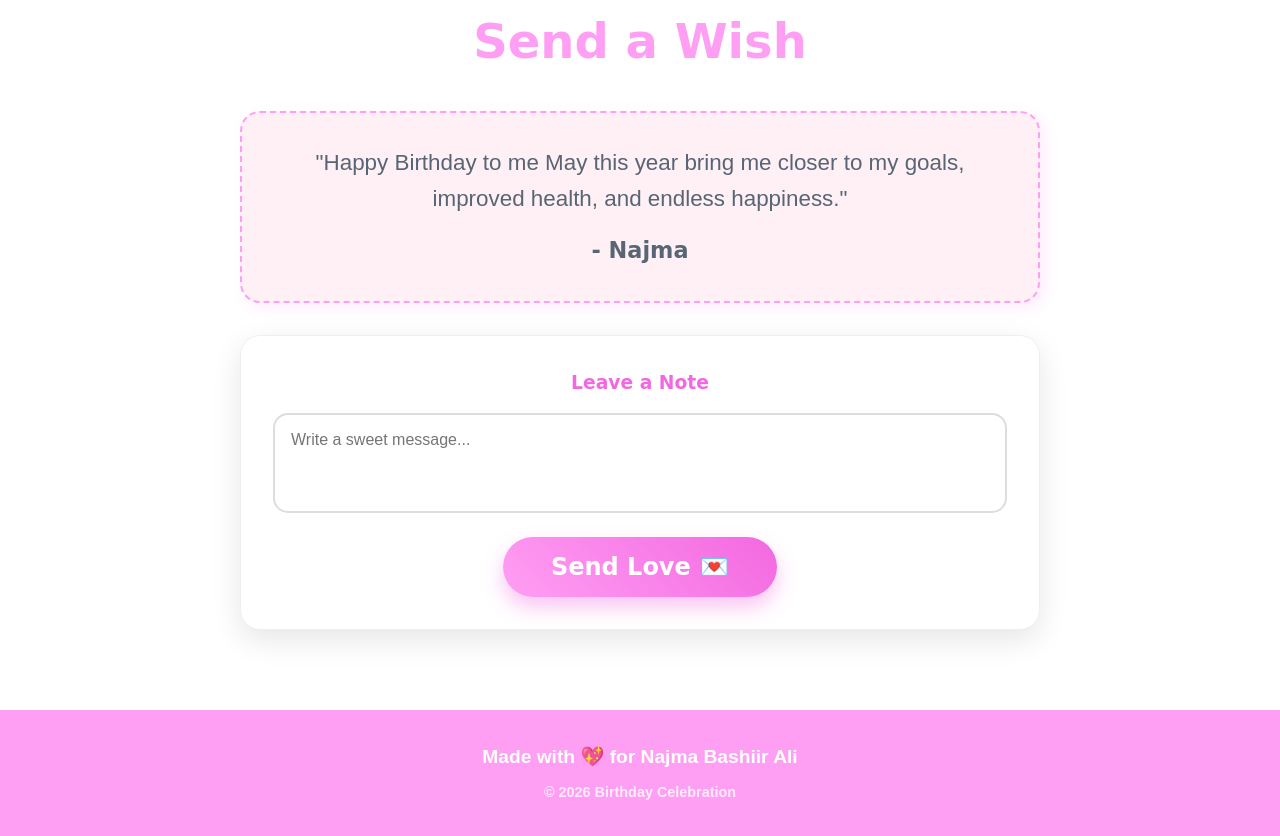
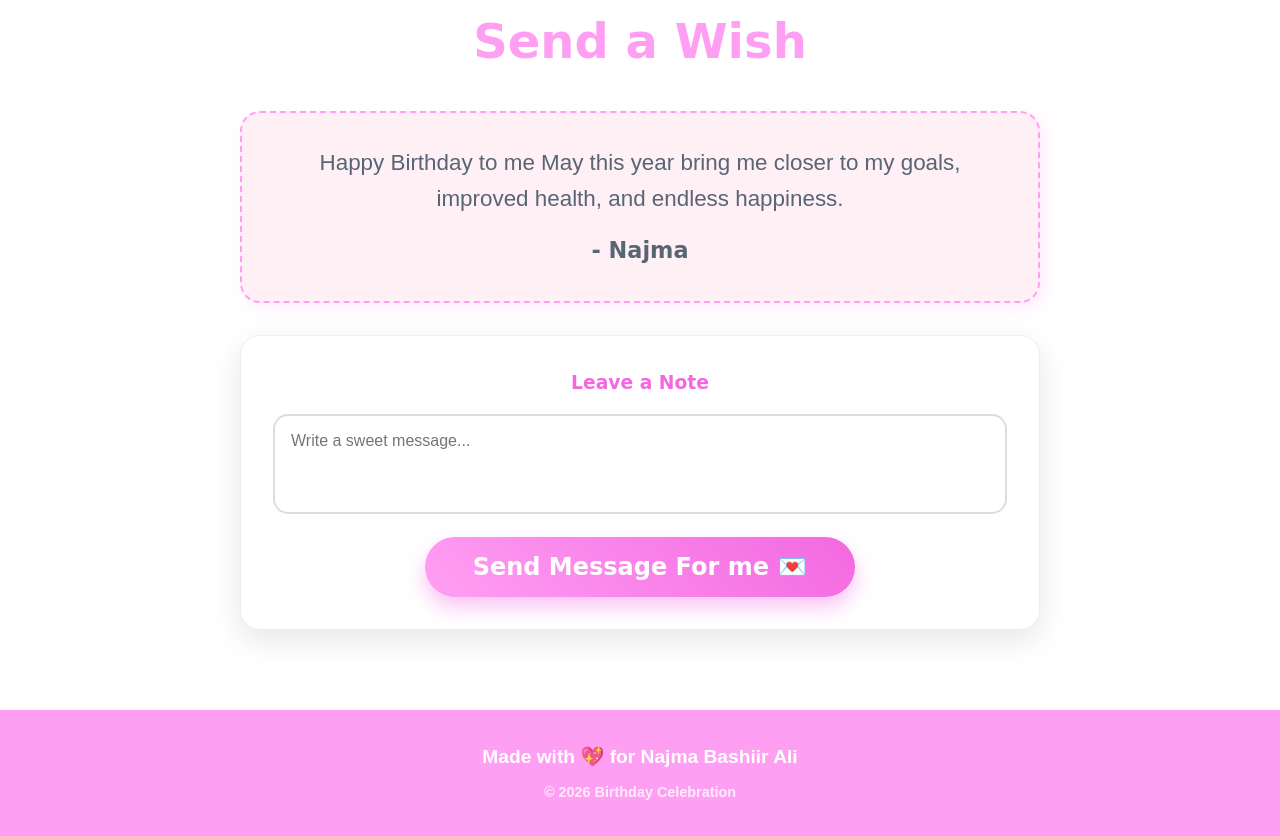
Before and after one commit to najmabashiir/my-birthday-website, a website built with Vite: page index.html in a window 1280 px wide. Shown: the part 1831-2667 px from the top of the page. Built offline with nearby package versions, Linux system fonts and the light colour scheme; files whose address does not match are found by name.

Commit message:
Update hero subtitle and wish button text

```diff
--- a/index.html
+++ b/index.html
@@ -64,8 +64,8 @@
       <div class="wishes-container" data-aos="zoom-in">
         <div class="wishes-list" id="wishes-list">
           <div class="wish-card">
-            <p>"Happy Birthday to me May this year bring me closer to my goals, improved health, and endless
-              happiness."</p>
+            <p>Happy Birthday to me May this year bring me closer to my goals, improved health, and endless
+              happiness.</p>
             <p class="sender">- Najma</p>
           </div>
         </div>
@@ -73,7 +73,7 @@
         <div class="wish-form">
           <h3>Leave a Note</h3>
           <textarea id="wish-input" placeholder="Write a sweet message..."></textarea>
-          <button id="add-wish-btn" class="btn">Send Love 💌</button>
+          <button id="add-wish-btn" class="btn">Send Message For me 💌</button>
         </div>
       </div>
     </section>
```
